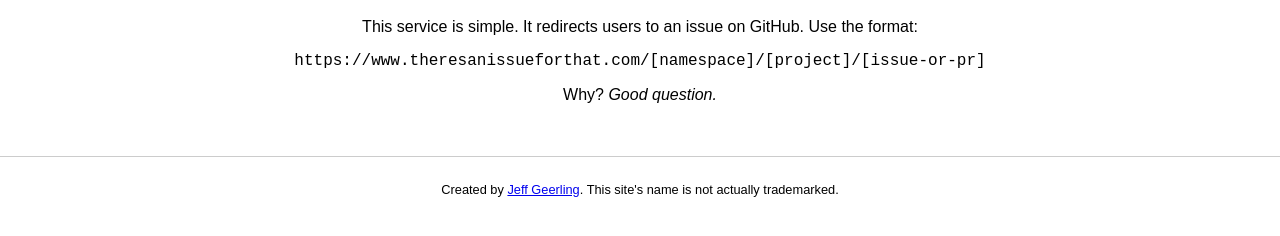
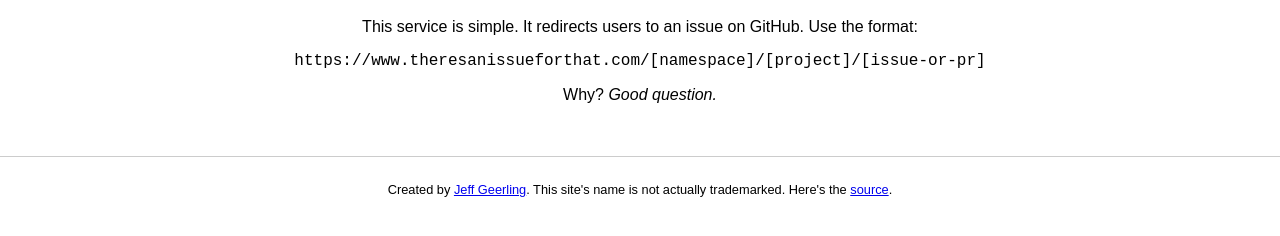
Before and after one commit to geerlingguy/theresanissueforthat, a plain HTML site: page index.html in a window 1280 px wide. Shown: the part 72-308 px from the top of the page. Drawn offline with Linux system fonts and the light colour scheme.

Commit message:
Strengthen the links.

```diff
--- a/index.html
+++ b/index.html
@@ -14,7 +14,7 @@
     <p>Why? <em>Good question.</em></p>
   </div>
   <div class="footer">
-    <p>Created by <a href="https://www.jeffgeerling.com">Jeff Geerling</a>. This site's name is not actually trademarked.</p>
+    <p>Created by <a href="https://www.jeffgeerling.com">Jeff Geerling</a>. This site's name is not actually trademarked. Here's the <a href="https://github.com/geerlingguy/theresanissueforthat">source</a>.</p>
   </div>
 </body>
 </html>
```
